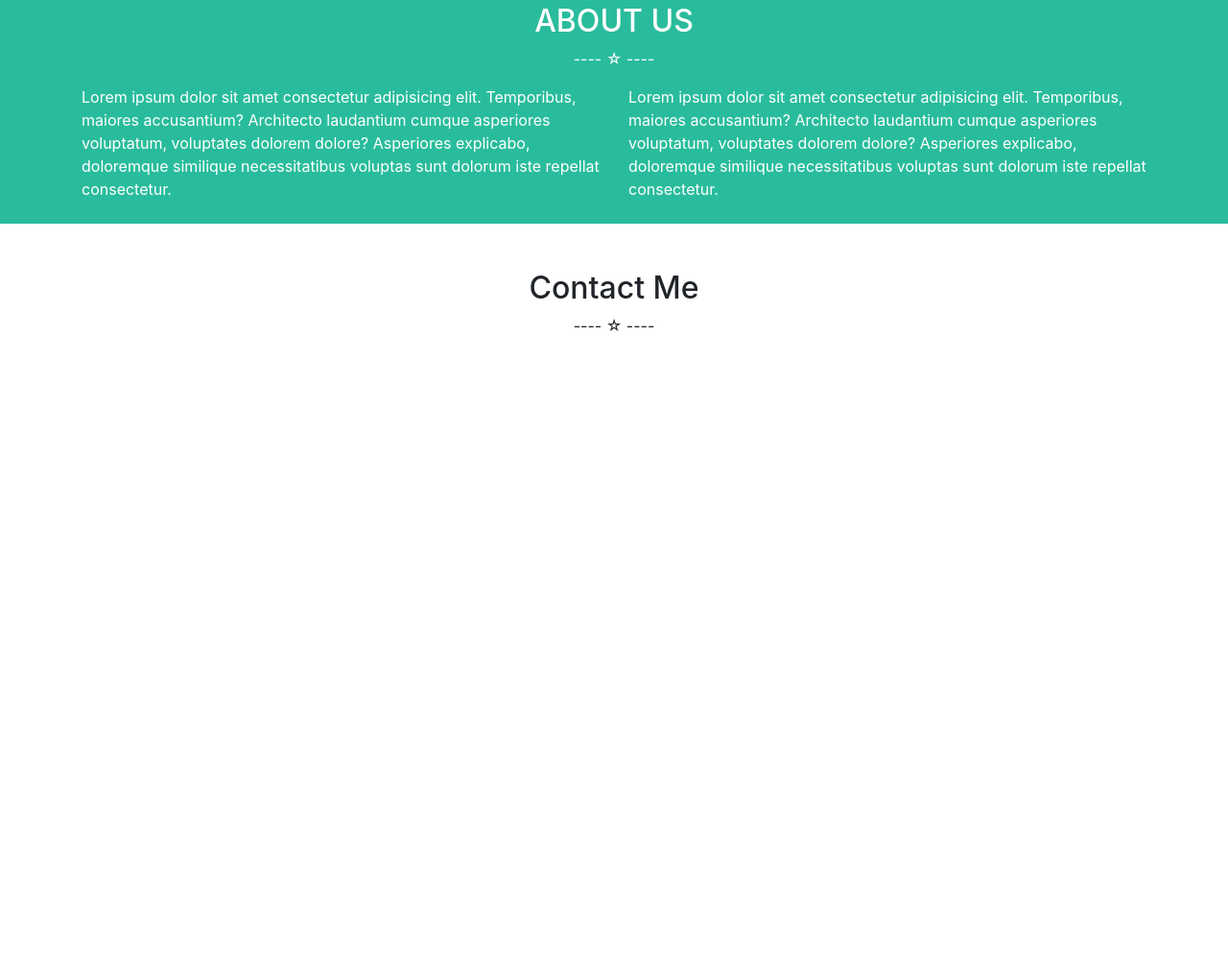
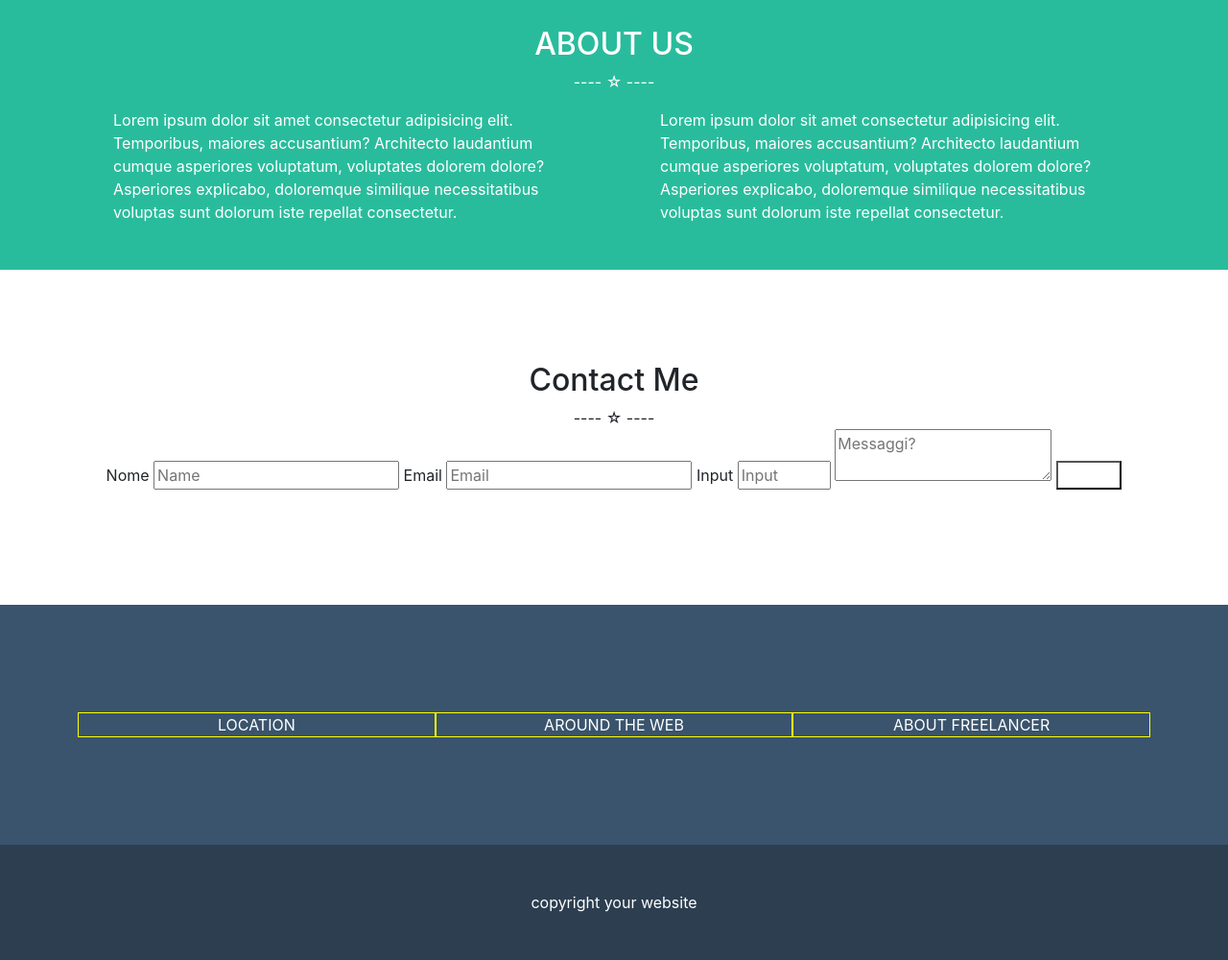
Before and after one commit to StefanoMela/html-css-bootstrap-freelancer, a plain HTML site: page index.html in a window 1280 px wide. Shown: the part 1310-2310 px from the top of the page at 96% size. Before the commit the page ends 1661 px from the top, so only its background shows below. Drawn offline with nearby package versions, Linux system fonts and the light colour scheme.

Commit message:
feat: add footer

```diff
--- a/css/style.css
+++ b/css/style.css
@@ -35,3 +35,22 @@ button {
     background-color: #29BC9C;
     color: white;
 }
+
+
+.footer__top {
+
+    background-color: #3A546D;
+    color: white;
+}
+
+.footer__bottom {
+
+    background-color: #2C3E50;
+    color: white;
+}
+
+
+.borderede {
+
+    border: 1px solid yellow;
+}
--- a/index.html
+++ b/index.html
@@ -14,7 +14,7 @@
 </head>
 
 <body>
-    <header id="header my-5">
+    <header id="header">
         <div class="container">
             <div id="menu__small" class="d-flex justify-content-between d-md-none py-3">
                 <h3>start bootstrap</h3>
@@ -30,7 +30,7 @@
             </div>
         </div>
     </header>
-    <main id="main">
+    <main id="main" class="my-5">
         <section id="hero" class="my-5 py-5">
             <!-- <img src="./img/avatar.svg" alt="" class=".img-fluid rounded mx-auto d-block"> -->
             <div class="container text-center">
@@ -40,7 +40,7 @@
                 <h3>GRAPHIC ARTIST - WEB DESIGNER - ILLUSTRATOR</h3>
             </div>
         </section>
-        <section id="portfolio my-5">
+        <section id="portfolio" class="my-5">
             <div class="container text-center">
                 <h2>PORTFOLIO</h2>
                 <div class="row d-md-flex">
@@ -65,18 +65,18 @@
                 </div>
             </div>
         </section>
-        <section id="about" class="my-5 py-4">
+        <section id="about" class="my-5 p-5">
             <div class="container text-center">
                 <h2>ABOUT US</h2>
                 <span class="text-capitalize">---- &star; ----</span>
                 <div class="row d-md-flex text-left">
-                    <div class="mt-sm-3 col-md-6">
+                    <div class="mt-sm-3 col-md-6 px-5">
                         Lorem ipsum dolor sit amet consectetur adipisicing elit. Temporibus, maiores
                         accusantium? Architecto laudantium cumque asperiores voluptatum, voluptates dolorem dolore?
                         Asperiores explicabo, doloremque similique necessitatibus voluptas sunt dolorum iste repellat
                         consectetur.
                     </div>
-                    <div class="mt-sm-3 col-md-6">
+                    <div class="mt-sm-3 col-md-6 px-5">
                         Lorem ipsum dolor sit amet consectetur adipisicing elit. Temporibus, maiores
                         accusantium? Architecto laudantium cumque asperiores voluptatum, voluptates dolorem dolore?
                         Asperiores explicabo, doloremque similique necessitatibus voluptas sunt dolorum iste repellat
@@ -85,11 +85,11 @@
                 </div>
             </div>
         </section>
-        <section id="contact my-5">
+        <section id="contact" class="my-5 p-5">
             <div class="container text-center">
                 <h2 class="text-capitalize">contact me</h2>
                 <span class="text-capitalize">---- &star; ----</span>
-                <!-- <form id="survey-form">
+                <form id="survey-form d-flex flex-wrap">
                     <label id="name-label">Nome
                         <input type="text" id="name" placeholder="Name" required></input>
                         <label id="email-label">Email
@@ -101,10 +101,28 @@
                             </label>
                         </label>
                     </label>
-                </form> -->
+                </form>
             </div>
         </section>
     </main>
+    <footer id="footer" class="mt-5">
+        <div class="footer__top p-5">
+            <div class="row d-flex flex-sm-wrap justify-content-between align-items-center p-5 text-center">
+                <div class="col-sm-12 col-md-4 my-sm-3 borderede">
+                    <div>LOCATION</div>
+                </div>
+                <div class="col-sm-12 col-md-4 my-sm-3 borderede">
+                    <div>AROUND THE WEB</div>
+                </div>
+                <div class="col-sm-12 col-md-4 my-sm-3 borderede">
+                    <div>ABOUT FREELANCER</div>
+                </div>
+            </div>
+        </div>
+        <div class="footer__bottom p-5 text-center">
+            <span>copyright your website</span>
+        </div>
+    </footer>
 </body>
 
 </html>
```
